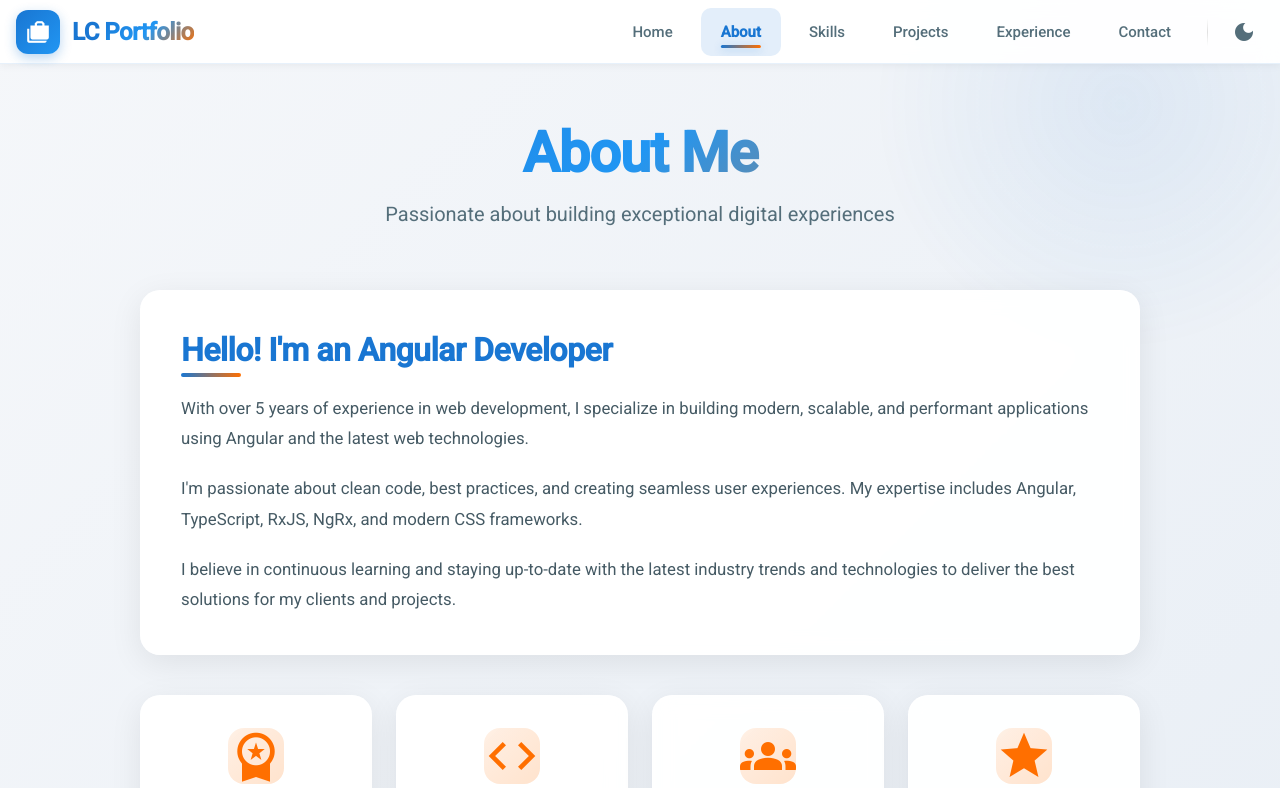
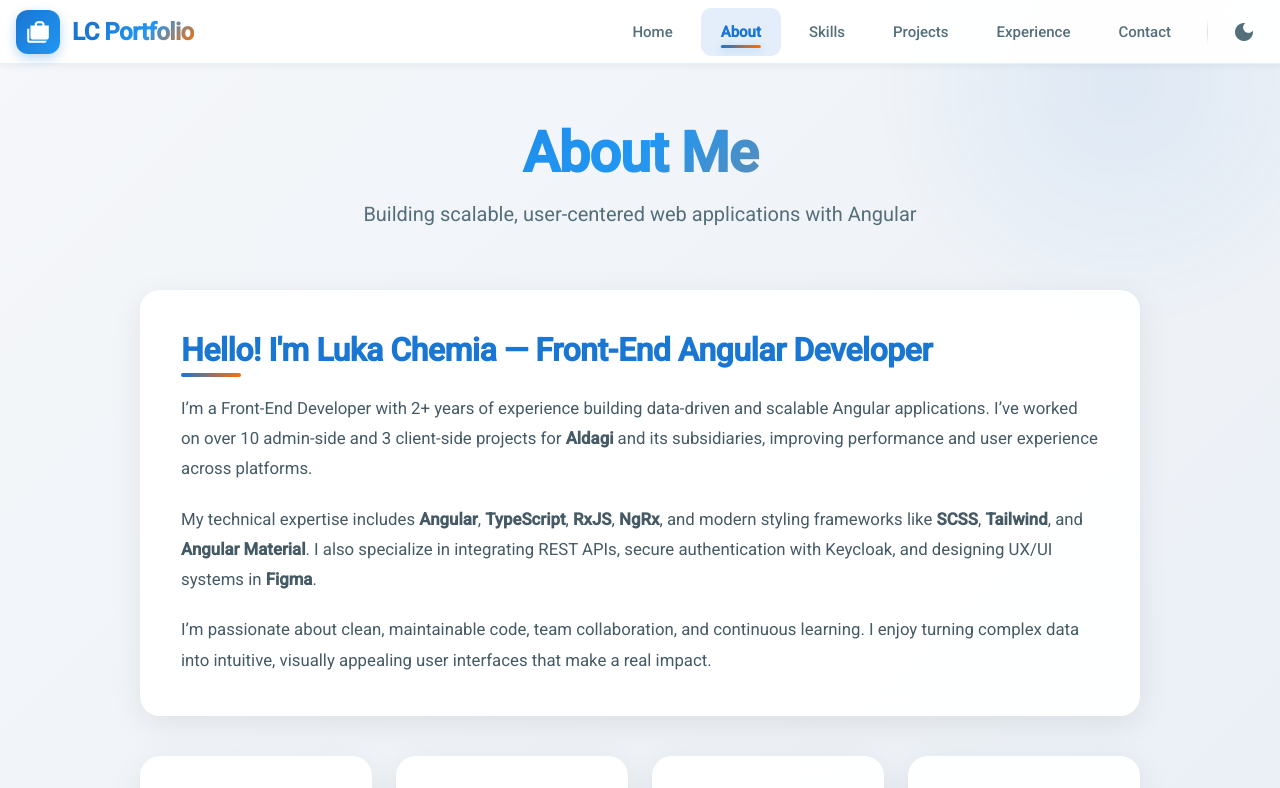
Before and after one commit to luichemo/angular-portfolio, an Angular app: page /about in a window 1280 px wide. Shown: the top 788 px of the page. Built offline with nearby package versions, Linux system fonts and the light colour scheme.

Commit message:
chore - modify my skills and projectes

```diff
--- a/src/app/features/about/about.html
+++ b/src/app/features/about/about.html
@@ -2,24 +2,30 @@
   <div class="container">
     <div class="about-header">
       <h1>About Me</h1>
-      <p class="subtitle">Passionate about building exceptional digital experiences</p>
+      <p class="subtitle">Building scalable, user-centered web applications with Angular</p>
     </div>
 
     <div class="about-content">
       <mat-card class="about-card">
         <mat-card-content>
-          <h2>Hello! I'm an Angular Developer</h2>
+          <h2>Hello! I'm Luka Chemia — Front-End Angular Developer</h2>
           <p>
-            With over 5 years of experience in web development, I specialize in building modern,
-            scalable, and performant applications using Angular and the latest web technologies.
+            I’m a Front-End Developer with 2+ years of experience building
+            data-driven and scalable Angular applications. I’ve worked on over
+            10 admin-side and 3 client-side projects for <strong>Aldagi</strong> and its
+            subsidiaries, improving performance and user experience across platforms.
           </p>
           <p>
-            I'm passionate about clean code, best practices, and creating seamless user experiences.
-            My expertise includes Angular, TypeScript, RxJS, NgRx, and modern CSS frameworks.
+            My technical expertise includes <strong>Angular</strong>, <strong>TypeScript</strong>,
+            <strong>RxJS</strong>, <strong>NgRx</strong>, and modern styling frameworks like
+            <strong>SCSS</strong>, <strong>Tailwind</strong>, and <strong>Angular Material</strong>.
+            I also specialize in integrating REST APIs, secure authentication with Keycloak,
+            and designing UX/UI systems in <strong>Figma</strong>.
           </p>
           <p>
-            I believe in continuous learning and staying up-to-date with the latest industry trends
-            and technologies to deliver the best solutions for my clients and projects.
+            I’m passionate about clean, maintainable code, team collaboration,
+            and continuous learning. I enjoy turning complex data into intuitive,
+            visually appealing user interfaces that make a real impact.
           </p>
         </mat-card-content>
       </mat-card>
--- a/src/app/features/about/about.ts
+++ b/src/app/features/about/about.ts
@@ -1,32 +1,60 @@
 import { Component, OnInit } from '@angular/core';
 import { CommonModule } from '@angular/common';
 import { MatCardModule } from '@angular/material/card';
+import { MatIconModule } from '@angular/material/icon';
 import { MatChipsModule } from '@angular/material/chips';
-import { MatIconModule } from '@angular/material/icon';
 
 @Component({
   selector: 'app-about',
   standalone: true,
-  imports: [CommonModule, MatCardModule, MatChipsModule, MatIconModule],
+  imports: [CommonModule, MatCardModule, MatIconModule, MatChipsModule],
   templateUrl: './about.html',
   styleUrl: './about.scss'
 })
-export class About implements OnInit{
+export class About implements OnInit {
+
+  achievements = [
+    {
+      icon: 'workspace_premium',
+      title: '2+ Years of Front-End Experience',
+      description: 'Developed and deployed 10+ admin-side and 3 client-side Angular applications for Aldagi and its subsidiaries.'
+    },
+    {
+      icon: 'engineering',
+      title: 'Enterprise Angular Development',
+      description: 'Built scalable, data-driven interfaces and internal tools using Angular, TypeScript, RxJS, and REST APIs.'
+    },
+    {
+      icon: 'design_services',
+      title: 'UX/UI Design Expertise',
+      description: 'Designed intuitive interfaces and user flows in Figma, aligning visuals with business goals and usability best practices.'
+    },
+    {
+      icon: 'verified',
+      title: 'Agile Collaboration',
+      description: 'Worked closely with backend, QA, and design teams under Scrum and Kanban methodologies to deliver high-quality features.'
+    }
+  ];
+
+  interests = [
+    'Angular Architecture',
+    'UI/UX Design',
+    'Performance Optimization',
+    'Clean Code',
+    'Data Visualization',
+    'Continuous Learning',
+    'Problem Solving',
+    'Team Collaboration'
+  ];
+
   ngOnInit(): void {
     this.scrollToTop();
   }
+
   private scrollToTop(): void {
     window.scrollTo({
       top: 0,
       behavior: 'smooth'
     });
   }
-  interests = ['Web Development', 'UI/UX Design', 'Open Source', 'Clean Code'];
-
-  achievements = [
-    { icon: 'workspace_premium', title: '5+ Years', description: 'Professional Experience' },
-    { icon: 'code', title: '50+ Projects', description: 'Successfully Delivered' },
-    { icon: 'groups', title: '20+ Clients', description: 'Worldwide' },
-    { icon: 'star', title: '100%', description: 'Client Satisfaction' }
-  ];
 }
--- a/src/app/features/experience/experience.ts
+++ b/src/app/features/experience/experience.ts
@@ -10,48 +10,57 @@ import { MatIconModule } from '@angular/material/icon';
   templateUrl: './experience.html',
   styleUrl: './experience.scss'
 })
-export class Experience implements OnInit{
+export class Experience implements OnInit {
   experiences = [
     {
-      company: 'Tech Solutions Inc.',
-      position: 'Senior Angular Developer',
+      company: 'Aldagi',
+      position: 'Front-End Angular Developer',
       period: '2022 - Present',
-      description: 'Leading the development of enterprise-level web applications using Angular, NgRx, and modern web technologies.',
+      description: `Worked on 10+ admin-side and 3 client-side applications for Aldagi and its subsidiaries,
+      building data-driven, scalable, and user-friendly interfaces with Angular.`,
       responsibilities: [
-        'Architecting and developing scalable Angular applications',
-        'Mentoring junior developers and code reviews',
-        'Implementing state management with NgRx',
-        'Optimizing application performance'
+        'Developed multiple admin-side modules for Greenway, including full CRUD for vehicle data',
+        'Built a dynamic vehicle insurance calculator with editable data tables',
+        'Designed and delivered a standalone Angular app for real estate insurance calculations',
+        'Led frontend development of Aldagi’s commission calculator',
+        'Created responsive and accessible UIs using Angular Material, Bootstrap, and Tailwind',
+        'Implemented a reusable refresh token service for secure authentication',
+        'Customized Keycloak themes to match Aldagi’s branding',
+        'Collaborated with backend, UI/UX, and QA teams using Agile (Scrum/Kanban)'
+      ],
+      technologies: [
+        'Angular', 'TypeScript', 'RxJS', 'RESTful API', 'Git',
+        'CI/CD', 'HTML', 'CSS', 'SCSS', 'Angular Material', 'Keycloak'
+      ],
+      clientProjects: [
+        'https://travel.aldagi.ge/',
+        'https://onlinemezobloba.aldagi.ge/',
+        'https://onlinetravel.aldagi.ge/'
       ]
     },
     {
-      company: 'Digital Innovations Ltd.',
-      position: 'Angular Developer',
-      period: '2020 - 2022',
-      description: 'Developed multiple client-facing applications and internal tools using Angular and Material Design.',
+      company: 'NoneFace (Startup)',
+      position: 'Front-End Angular Developer | UX/UI Designer',
+      period: '2023 - 2024',
+      description: `Developed the entire application independently using Angular and designed
+      the full UX/UI experience in Figma, focusing on usability and consistency.`,
       responsibilities: [
-        'Building responsive web applications',
-        'Integrating REST APIs and WebSocket connections',
-        'Writing unit and e2e tests',
-        'Collaborating with UX/UI designers'
-      ]
-    },
-    {
-      company: 'StartUp Co.',
-      position: 'Frontend Developer',
-      period: '2018 - 2020',
-      description: 'Worked on various projects using modern JavaScript frameworks and technologies.',
-      responsibilities: [
-        'Developing user interfaces with Angular',
-        'Implementing responsive designs',
-        'Working with RESTful APIs',
-        'Participating in agile development processes'
+        'Developed a full front-end application using Angular',
+        'Designed user-centered layouts and flows in Figma',
+        'Ensured clean, scalable, and reusable code structure',
+        'Handled all integration with RESTful APIs and deployment pipelines'
+      ],
+      technologies: [
+        'Angular', 'TypeScript', 'RESTful API', 'Git', 'CI/CD',
+        'HTML', 'CSS', 'SCSS', 'Tailwind', 'Figma'
       ]
     }
   ];
+
   ngOnInit(): void {
     this.scrollToTop();
   }
+
   private scrollToTop(): void {
     window.scrollTo({
       top: 0,
--- a/src/app/features/home/home.ts
+++ b/src/app/features/home/home.ts
@@ -17,11 +17,30 @@ export class Home implements OnInit {
   ngOnInit(): void {
     this.scrollToTop();
   }
+
   private scrollToTop(): void {
     window.scrollTo({
       top: 0,
       behavior: 'smooth'
     });
   }
-  skills = ['Angular', 'TypeScript', 'RxJS', 'NgRx', 'Material Design', 'REST APIs'];
+
+  skills = [
+    'Angular',
+    'TypeScript',
+    'JavaScript',
+    'RxJS',
+    'NgRx',
+    'SCSS / CSS / HTML',
+    'Angular Material',
+    'Tailwind',
+    'Bootstrap',
+    'RESTful API',
+    'Git / GitHub',
+    'CI/CD',
+    'Keycloak',
+    'Figma (UI/UX)',
+    'Agile',
+    'SCRUM',
+  ];
 }
--- a/src/app/features/projects/projects.ts
+++ b/src/app/features/projects/projects.ts
@@ -52,20 +52,16 @@ export class Projects implements OnInit {
       demo: 'https://weather-app-c9977.web.app/'
     },
     {
-      title: 'Analytics Dashboard',
-      description: 'Advanced analytics dashboard with interactive charts and real-time data visualization.',
-      technologies: ['Angular', 'Chart.js', 'REST API', 'Material'],
-      image: 'alcotime.png',
-      github: 'https://github.com/yourusername/project3',
-      demo: 'https://demo.example.com'
-    },
-    {
-      title: 'Social Media App',
-      description: 'Social networking platform with user profiles, posts, comments, and real-time notifications.',
-      technologies: ['Angular', 'NgRx', 'WebSocket', 'Progressive Web App'],
-      image: 'alcotime.png',
-      github: 'https://github.com/yourusername/project4',
-      demo: 'https://demo.example.com'
+      title: 'Flowers',
+      description: 'A creative front-end animation project that visually simulates blooming flowers using CSS and JavaScript. Focused on smooth transitions, timing, and visual appeal to demonstrate animation techniques and browser rendering performance.',
+      technologies: [
+        'HTML',
+        'SCSS',
+        'JavasScript',
+        'SCSS'],
+      image: 'flower.png',
+      github: 'https://github.com/luichemo/flower',
+      demo: 'https://luichemo.github.io/webportfolio/flowerIndex.html'
     }
   ];
 
--- a/src/app/features/skills/skills.ts
+++ b/src/app/features/skills/skills.ts
@@ -11,46 +11,48 @@ import { MatIconModule } from '@angular/material/icon';
   templateUrl: './skills.html',
   styleUrl: './skills.scss'
 })
-export class Skills implements OnInit{
+export class Skills implements OnInit {
   skillCategories = [
     {
-      title: 'Frontend',
-      icon: 'web',
+      title: 'Languages & Frameworks',
+      icon: 'code',
       skills: [
         { name: 'Angular', level: 95 },
-        { name: 'TypeScript', level: 90 },
-        { name: 'JavaScript', level: 88 },
-        { name: 'HTML/CSS', level: 92 },
-        { name: 'RxJS', level: 85 }
+        { name: 'TypeScript', level: 92 },
+        { name: 'JavaScript', level: 90 },
+        { name: 'RxJS', level: 85 },
+        { name: 'NgRx', level: 82 }
       ]
     },
     {
-      title: 'State Management',
-      icon: 'storage',
+      title: 'Styling & UI',
+      icon: 'palette',
       skills: [
-        { name: 'NgRx', level: 85 },
-        { name: 'Angular Signals', level: 90 },
-        { name: 'Redux Pattern', level: 80 }
+        { name: 'SCSS / CSS / HTML', level: 92 },
+        { name: 'Angular Material', level: 90 },
+        { name: 'Tailwind', level: 88 },
+        { name: 'Bootstrap', level: 85 },
+        { name: 'Figma (UI/UX Design)', level: 80 }
       ]
     },
     {
-      title: 'Tools & Technologies',
+      title: 'Tools & Practices',
       icon: 'build',
       skills: [
-        { name: 'Git', level: 88 },
-        { name: 'REST APIs', level: 90 },
-        { name: 'Material Design', level: 92 },
-        { name: 'Responsive Design', level: 95 }
+        { name: 'Git / GitHub', level: 90 },
+        { name: 'CI/CD', level: 85 },
+        { name: 'RESTful API Integration', level: 90 },
+        { name: 'Keycloak (Auth & Theming)', level: 88 }
       ]
     },
     {
-      title: 'Best Practices',
-      icon: 'check_circle',
+      title: 'Work Methodologies',
+      icon: 'group_work',
       skills: [
-        { name: 'Clean Code', level: 90 },
-        { name: 'Testing', level: 80 },
-        { name: 'Performance Optimization', level: 85 },
-        { name: 'Accessibility', level: 82 }
+        { name: 'Agile', level: 90 },
+        { name: 'SCRUM', level: 88 },
+        { name: 'Kanban', level: 85 },
+        { name: 'Team Collaboration', level: 92 }
       ]
     }
   ];
@@ -58,6 +60,7 @@ export class Skills implements OnInit{
   ngOnInit(): void {
     this.scrollToTop();
   }
+
   private scrollToTop(): void {
     window.scrollTo({
       top: 0,
```
Also changed, not shown: public/flower.png (added).
